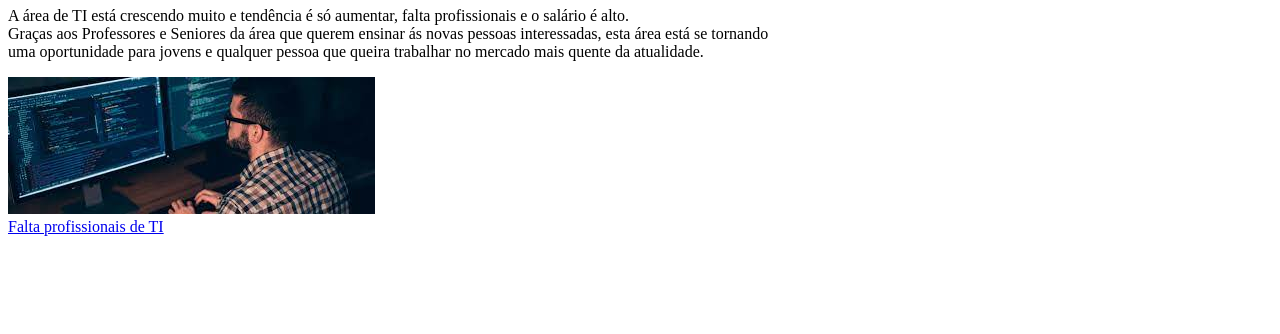
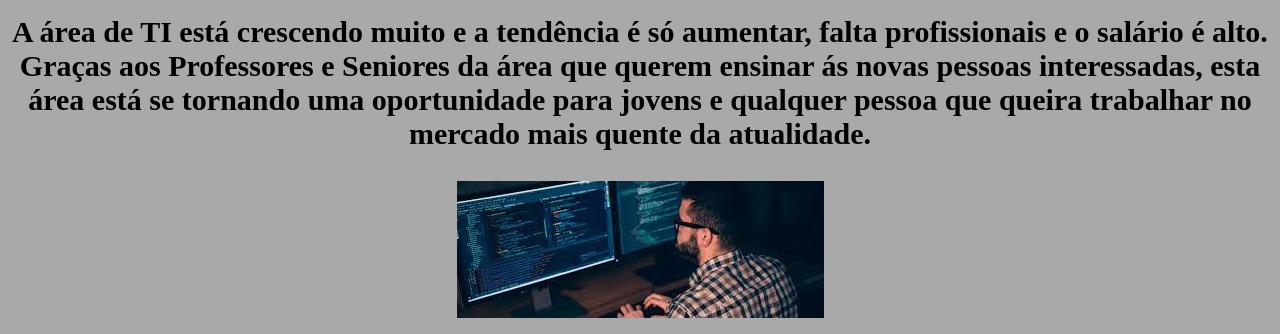
Before and after one commit to DevBrunohs/Digital_House, a plain HTML site: page index.html in a window 1280 px wide. Shown: the part 73-407 px from the top of the page. Drawn offline with Linux system fonts and the light colour scheme.

Commit message:
nova edição

```diff
--- a/index.html
+++ b/index.html
@@ -4,18 +4,21 @@
     <meta charset="UTF-8">
     <meta http-equiv="X-UA-Compatible" content="IE=edge">
     <meta name="viewport" content="width=device-width, initial-scale=1.0">
+    <link rel ="stylesheet" href="./styles.css">
+
     <title>Homenagem</title>
 </head>
 <body>
     <h1>Homenagem ao Seniores da TI</h1>
 
-    <p>A área de TI está crescendo muito e tendência é só aumentar, falta profissionais e o salário é alto.<br>
-        Graças aos Professores e Seniores da área que querem ensinar ás novas pessoas interessadas, esta área está se tornando<br>
+    <p>A área de TI está crescendo muito e a tendência é só aumentar, falta profissionais e o salário é alto.<br>
+        Graças aos Professores e Seniores da área que querem ensinar ás novas pessoas interessadas, esta área está se tornando
         uma oportunidade para jovens e qualquer pessoa que queira trabalhar no mercado mais quente da atualidade.
     </p>
 
     <img src="./TI.jpg" alt="homenagem">
     <br>
+    <br>
     <a href="https://jornal.usp.br/atualidades/falta-de-profissionais-de-ti-so-tende-a-aumentar-dizem-especialistas/">Falta profissionais de TI</a>
 
 </body>
--- /dev/null
+++ b/styles.css
@@ -0,0 +1,25 @@
+* {
+    background: darkgray;
+    text-align: center;
+}
+
+
+a{
+    font-size: 30px;
+    text-decoration: none;
+    opacity: 0.2;
+}
+
+a:hover{
+    opacity: 1;
+    transition: 0.5s ease-in-out;
+    transition: 0.5s
+}
+
+
+
+
+p{
+    font-size: 30px;
+    font-weight: 600;
+}
```
